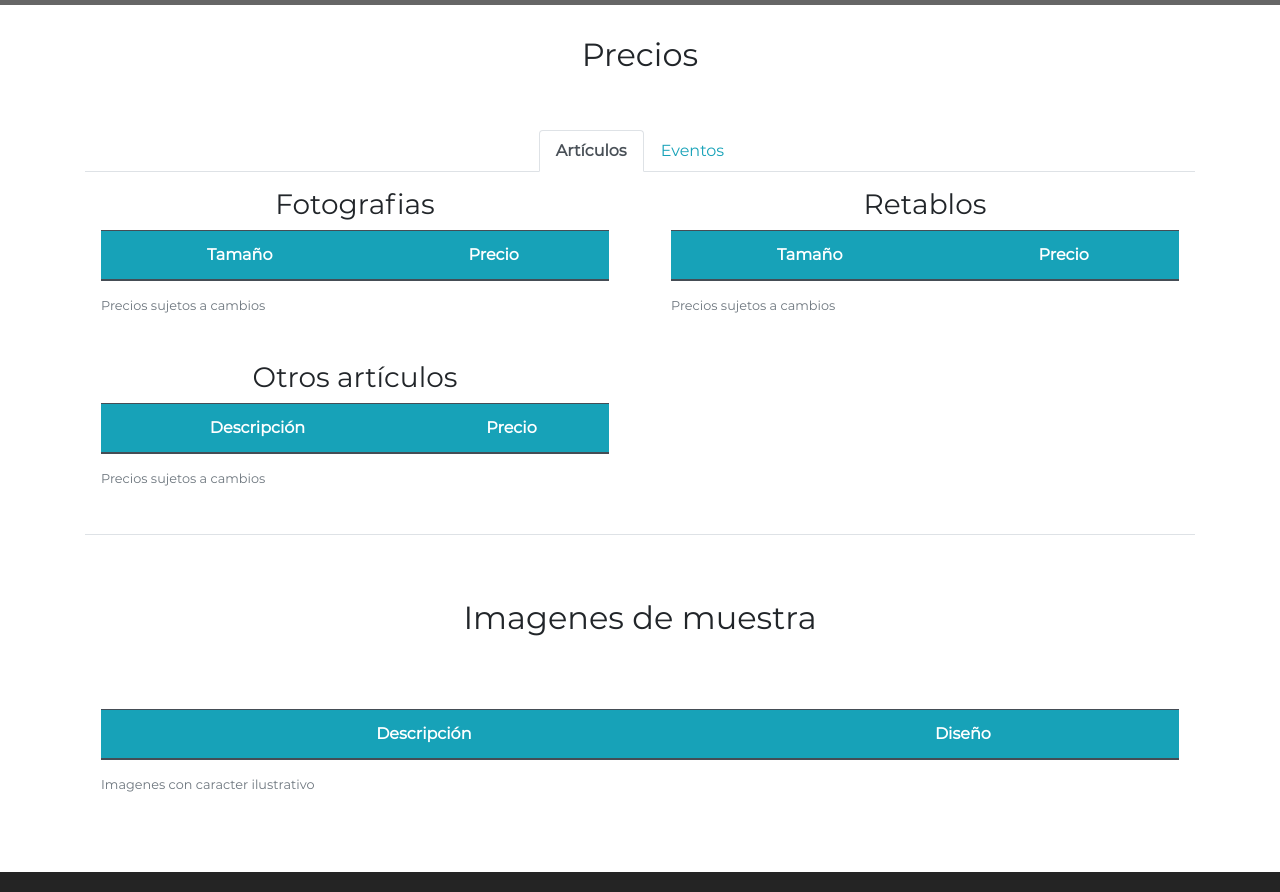
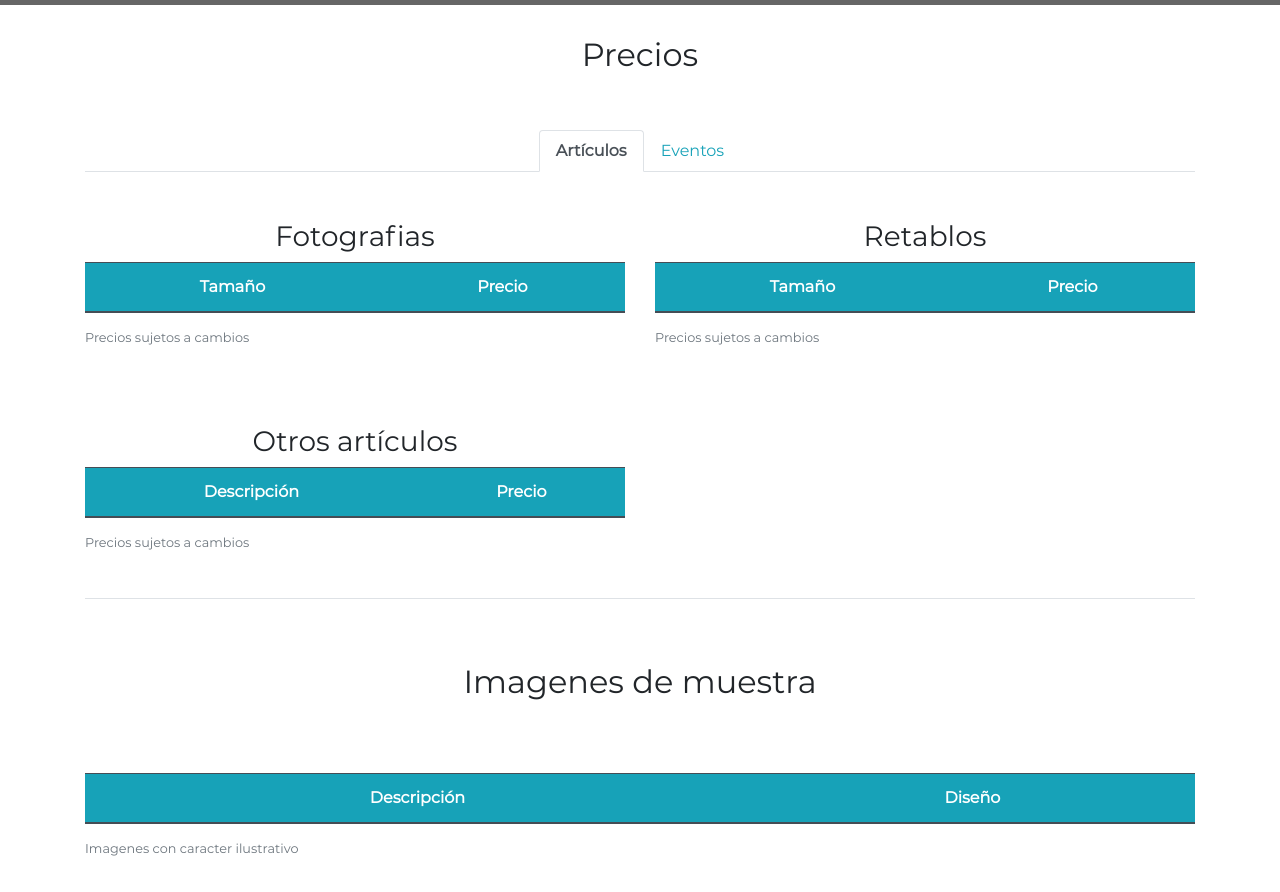
Before and after one commit to fabianjra/FotosRodriguez, a plain HTML site: page preciosArticulos.html in a window 1280 px wide. Shown: the part 60-952 px from the top of the page. Drawn offline with Linux system fonts and the light colour scheme; no server answers.

Commit message:
Se modifican los margenes de las tablas de precios, para igualarlos a la de catalogos.

```diff
--- a/preciosArticulos.html
+++ b/preciosArticulos.html
@@ -63,7 +63,7 @@
                         <div class="row">
 
                             <div class="col-12 col-lg-6">
-                                <div class="m-3">
+                                <div class="mt-5 mb-3">
                                     <table id="tablaPreciosFotos" class="table table-striped table-dark">
                                         <h3 class="text-center">Fotografias</h3>
                                         <caption><small>Precios sujetos a cambios</small></caption>
@@ -81,7 +81,7 @@
                             </div>
 
                             <div class="col-12 col-lg-6">
-                                <div class="m-3">
+                                <div class="mt-5 mb-3">
                                     <table id="tablaPreciosRetablos" class="table table-striped table-dark">
                                         <h3 class="text-center">Retablos</h3>
                                         <caption><small>Precios sujetos a cambios</small></caption>
@@ -104,7 +104,7 @@
                         <div class="row">
 
                             <div class="col-12 col-lg-6">
-                                <div class="m-3">
+                                <div class="mt-5 mb-3">
                                     <table id="tablaPreciosOtros" class="table table-striped table-dark">
                                         <h3 class="text-center">Otros artículos</h3>
                                         <caption><small>Precios sujetos a cambios</small></caption>
@@ -126,7 +126,7 @@
                         <div class="lineaSeparadora"></div>
 
                         <div class="row">
-                            <div class="col mt-5 mb-5">
+                            <div class="col mt-5 mb-3">
                                 <h2 class="text-center">Imagenes de muestra</h2>
                             </div>
                         </div>
@@ -134,7 +134,7 @@
                         <!-- Row para imagenes de muestra -->
                         <div class="row">
                             <div class="col-12">
-                                <div class="m-3">
+                                <div class="mt-5 mb-3">
                                     <table id="tablaImagenesArticulos" class="table table-striped table-dark">
                                         <!-- <h3 class="text-center">Artículos</h3> -->
                                         <caption><small>Imagenes con caracter ilustrativo</small></caption>
```
